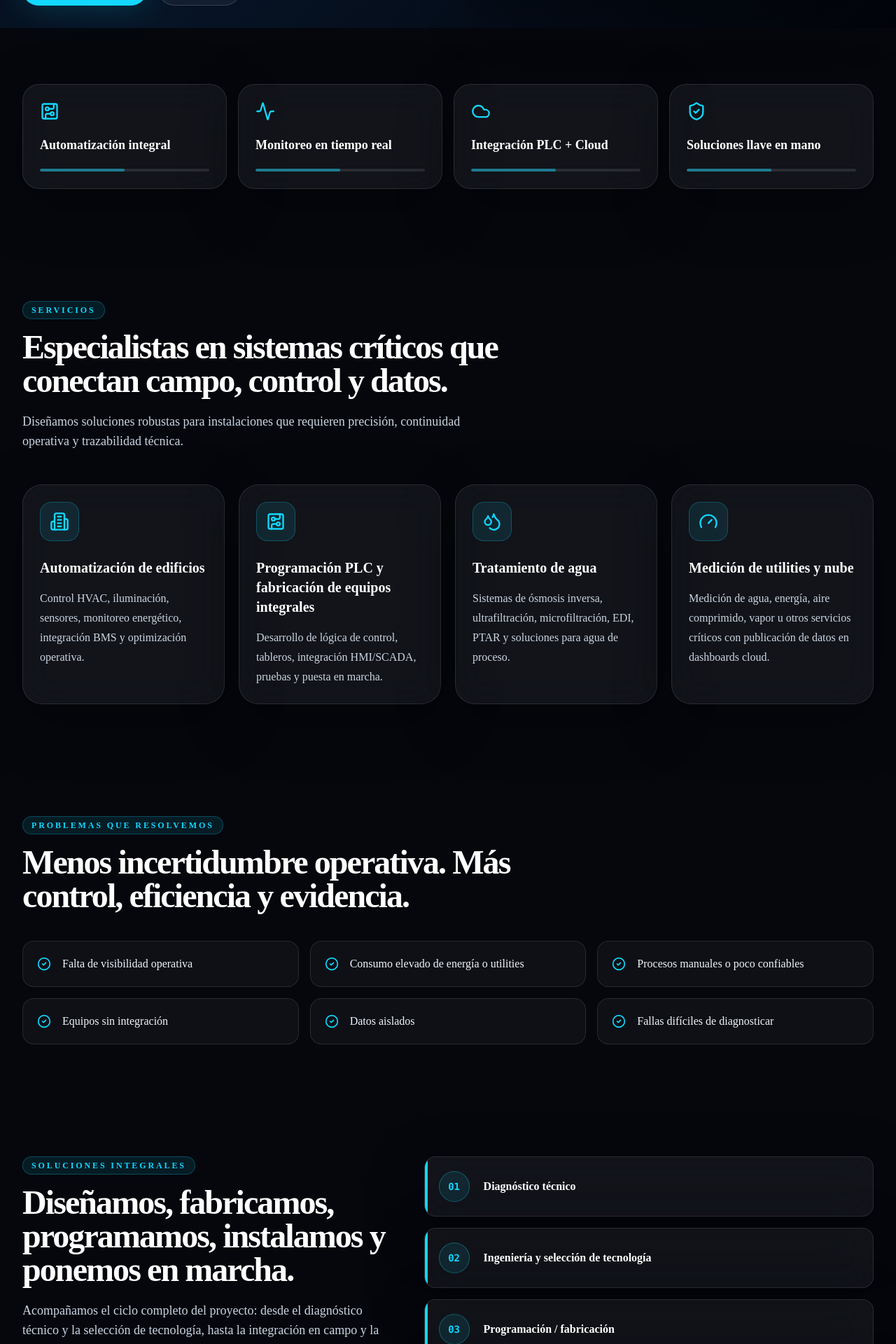
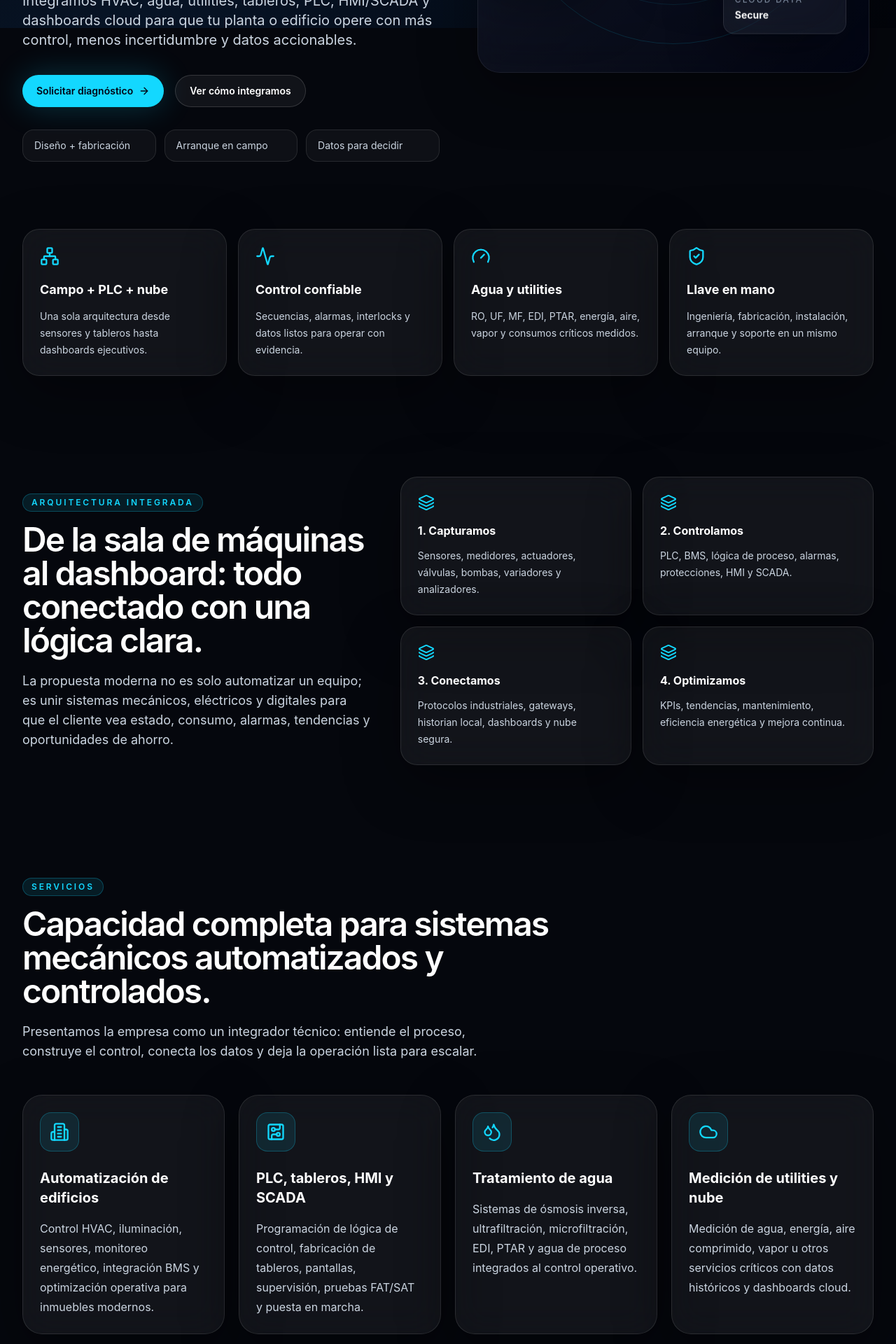
Before and after one commit to iJesusF/VortechWeb, a Next.js app: page / in a window 1280 px wide. Shown: the part 760-2680 px from the top of the page at 70% size. Built offline with nearby package versions, Linux system fonts and the light colour scheme.

Commit message:
Modernize landing page messaging

```diff
--- a/app/layout.tsx
+++ b/app/layout.tsx
@@ -1,10 +1,7 @@
 import type { Metadata } from "next";
-import { Geist, Geist_Mono } from "next/font/google";
 import "./globals.css";
 import { siteConfig } from "@/lib/site-config";
 
-const geistSans = Geist({ variable: "--font-geist-sans", subsets: ["latin"] });
-const geistMono = Geist_Mono({ variable: "--font-geist-mono", subsets: ["latin"] });
 
 export const metadata: Metadata = {
   metadataBase: new URL("https://integra-controls.vercel.app"),
@@ -13,7 +10,7 @@ export const metadata: Metadata = {
     template: `%s | ${siteConfig.shortName}`,
   },
   description:
-    "Landing corporativa premium para automatización industrial, PLC, medición de utilities, tratamiento de agua y dashboards cloud.",
+    "Landing corporativa premium para integración de sistemas mecánicos, automatización industrial, PLC, medición de utilities, tratamiento de agua y dashboards cloud.",
   keywords: [
     "automatización industrial",
     "PLC",
@@ -27,7 +24,7 @@ export const metadata: Metadata = {
   openGraph: {
     title: `${siteConfig.companyName} | Operaciones inteligentes`,
     description:
-      "Automatización, PLC, utilities, tratamiento de agua y monitoreo en la nube para edificios, plantas e infraestructura crítica.",
+      "Integración de sistemas mecánicos, automatización, PLC, utilities, tratamiento de agua y monitoreo cloud para edificios, plantas e infraestructura crítica.",
     type: "website",
     locale: "es_US",
   },
@@ -40,7 +37,7 @@ export const metadata: Metadata = {
 export default function RootLayout({ children }: Readonly<{ children: React.ReactNode }>) {
   return (
     <html lang="es" className="dark">
-      <body className={`${geistSans.variable} ${geistMono.variable} antialiased`}>{children}</body>
+      <body className="antialiased">{children}</body>
     </html>
   );
 }
--- a/app/page.tsx
+++ b/app/page.tsx
@@ -1,58 +1,65 @@
-import { Activity, ArrowRight, Building2, CheckCircle2, CircuitBoard, Cloud, Droplets, Gauge, ShieldCheck } from "lucide-react";
+import { Activity, ArrowRight, Building2, CheckCircle2, CircuitBoard, Cloud, Droplets, Gauge, Layers3, Network, ShieldCheck } from "lucide-react";
 import { Header } from "@/components/header";
 import { Reveal } from "@/components/motion";
 import { TechnicalVisual } from "@/components/technical-visual";
 import { siteConfig } from "@/lib/site-config";
 
 const metrics = [
-  { title: "Automatización integral", icon: CircuitBoard },
-  { title: "Monitoreo en tiempo real", icon: Activity },
-  { title: "Integración PLC + Cloud", icon: Cloud },
-  { title: "Soluciones llave en mano", icon: ShieldCheck },
+  { title: "Campo + PLC + nube", text: "Una sola arquitectura desde sensores y tableros hasta dashboards ejecutivos.", icon: Network },
+  { title: "Control confiable", text: "Secuencias, alarmas, interlocks y datos listos para operar con evidencia.", icon: Activity },
+  { title: "Agua y utilities", text: "RO, UF, MF, EDI, PTAR, energía, aire, vapor y consumos críticos medidos.", icon: Gauge },
+  { title: "Llave en mano", text: "Ingeniería, fabricación, instalación, arranque y soporte en un mismo equipo.", icon: ShieldCheck },
 ];
 
 const services = [
   {
     title: "Automatización de edificios",
-    text: "Control HVAC, iluminación, sensores, monitoreo energético, integración BMS y optimización operativa.",
+    text: "Control HVAC, iluminación, sensores, monitoreo energético, integración BMS y optimización operativa para inmuebles modernos.",
     icon: Building2,
   },
   {
-    title: "Programación PLC y fabricación de equipos integrales",
-    text: "Desarrollo de lógica de control, tableros, integración HMI/SCADA, pruebas y puesta en marcha.",
+    title: "PLC, tableros, HMI y SCADA",
+    text: "Programación de lógica de control, fabricación de tableros, pantallas, supervisión, pruebas FAT/SAT y puesta en marcha.",
     icon: CircuitBoard,
   },
   {
     title: "Tratamiento de agua",
-    text: "Sistemas de ósmosis inversa, ultrafiltración, microfiltración, EDI, PTAR y soluciones para agua de proceso.",
+    text: "Sistemas de ósmosis inversa, ultrafiltración, microfiltración, EDI, PTAR y agua de proceso integrados al control operativo.",
     icon: Droplets,
   },
   {
     title: "Medición de utilities y nube",
-    text: "Medición de agua, energía, aire comprimido, vapor u otros servicios críticos con publicación de datos en dashboards cloud.",
-    icon: Gauge,
+    text: "Medición de agua, energía, aire comprimido, vapor u otros servicios críticos con datos históricos y dashboards cloud.",
+    icon: Cloud,
   },
 ];
 
 const problems = [
-  "Falta de visibilidad operativa",
-  "Consumo elevado de energía o utilities",
-  "Procesos manuales o poco confiables",
-  "Equipos sin integración",
-  "Datos aislados",
-  "Fallas difíciles de diagnosticar",
+  "No sabes qué está pasando en campo hasta que hay una falla",
+  "Los equipos trabajan aislados y nadie ve el sistema completo",
+  "Hay consumos altos sin medición confiable por área o proceso",
+  "Los operadores dependen de rutinas manuales y bitácoras incompletas",
+  "La información está en PLC, hojas de cálculo o pantallas separadas",
+  "Diagnosticar una falla toma demasiado tiempo y detiene la operación",
+];
+
+const architecture = [
+  { title: "1. Capturamos", text: "Sensores, medidores, actuadores, válvulas, bombas, variadores y analizadores." },
+  { title: "2. Controlamos", text: "PLC, BMS, lógica de proceso, alarmas, protecciones, HMI y SCADA." },
+  { title: "3. Conectamos", text: "Protocolos industriales, gateways, historian local, dashboards y nube segura." },
+  { title: "4. Optimizamos", text: "KPIs, tendencias, mantenimiento, eficiencia energética y mejora continua." },
 ];
 
 const timeline = [
-  "Diagnóstico técnico",
-  "Ingeniería y selección de tecnología",
-  "Programación / fabricación",
-  "Instalación e integración",
-  "Puesta en marcha",
-  "Soporte y optimización",
+  "Diagnóstico técnico y alcance",
+  "Arquitectura de control y selección de tecnología",
+  "Ingeniería, programación y fabricación",
+  "Instalación, integración y pruebas",
+  "Puesta en marcha con capacitación",
+  "Soporte, monitoreo y optimización",
 ];
 
-const techTags = ["PLC", "HMI", "SCADA", "BMS", "IoT Industrial", "Cloud Dashboards", "Sensores", "Medidores", "RO", "UF", "MF", "EDI", "PTAR", "Data Logging", "Remote Monitoring"];
+const techTags = ["PLC", "HMI", "SCADA", "BMS", "IoT Industrial", "Modbus", "BACnet", "OPC UA", "MQTT", "Cloud Dashboards", "Sensores", "Medidores", "RO", "UF", "MF", "EDI", "PTAR", "Data Logging", "Remote Monitoring"];
 
 function SectionHeading({ eyebrow, title, copy }: { eyebrow: string; title: string; copy?: string }) {
   return (
@@ -71,23 +78,28 @@ export default function Home() {
       <main id="inicio" className="overflow-hidden">
         <section className="relative pt-32 sm:pt-40 lg:pt-44">
           <div className="absolute inset-x-0 top-20 h-px bg-gradient-to-r from-transparent via-cyanx/60 to-transparent" />
-          <div className="container-shell grid items-center gap-12 pb-20 lg:grid-cols-[1.02fr_.98fr] lg:pb-28">
+          <div className="container-shell grid items-center gap-12 pb-16 lg:grid-cols-[1.02fr_.98fr] lg:pb-24">
             <Reveal>
               <div className="max-w-3xl">
-                <span className="section-eyebrow">Ingeniería · Control · Agua · Datos</span>
+                <span className="section-eyebrow">Integración mecánica · Automatización · Control</span>
                 <h1 className="text-4xl font-black leading-[1.02] tracking-[-0.055em] text-white sm:text-6xl lg:text-7xl">
-                  Automatización, control y tratamiento de agua para operaciones inteligentes
+                  Convertimos sistemas mecánicos en operaciones inteligentes, medibles y automatizadas
                 </h1>
                 <p className="mt-6 max-w-2xl text-lg leading-8 text-slate-300 sm:text-xl">
-                  Integramos sistemas de automatización, PLC, medición de utilities, tratamiento de agua y monitoreo en la nube para edificios, plantas e infraestructura crítica.
+                  Integramos HVAC, agua, utilities, tableros, PLC, HMI/SCADA y dashboards cloud para que tu planta o edificio opere con más control, menos incertidumbre y datos accionables.
                 </p>
                 <div className="mt-9 flex flex-col gap-4 sm:flex-row">
                   <a href="#contacto" className="cta-button bg-cyanx text-slate-950 shadow-glow hover:-translate-y-0.5 hover:bg-white">
-                    Solicitar cotización <ArrowRight className="ml-2 size-4" aria-hidden="true" />
+                    Solicitar diagnóstico <ArrowRight className="ml-2 size-4" aria-hidden="true" />
                   </a>
-                  <a href="#servicios" className="cta-button border border-white/15 bg-white/5 text-white hover:-translate-y-0.5 hover:border-cyanx/70 hover:text-cyanx">
-                    Ver servicios
+                  <a href="#arquitectura" className="cta-button border border-white/15 bg-white/5 text-white hover:-translate-y-0.5 hover:border-cyanx/70 hover:text-cyanx">
+                    Ver cómo integramos
                   </a>
+                </div>
+                <div className="mt-8 grid gap-3 text-sm text-slate-300 sm:grid-cols-3">
+                  <span className="rounded-2xl border border-white/10 bg-white/[0.04] px-4 py-3">Diseño + fabricación</span>
+                  <span className="rounded-2xl border border-white/10 bg-white/[0.04] px-4 py-3">Arranque en campo</span>
+                  <span className="rounded-2xl border border-white/10 bg-white/[0.04] px-4 py-3">Datos para decidir</span>
                 </div>
               </div>
             </Reveal>
@@ -97,18 +109,16 @@ export default function Home() {
           </div>
         </section>
 
-        <section aria-label="Métricas de confianza" className="container-shell pb-20">
+        <section aria-label="Capacidades clave" className="container-shell pb-16">
           <div className="grid gap-4 sm:grid-cols-2 lg:grid-cols-4">
             {metrics.map((metric, index) => {
               const Icon = metric.icon;
               return (
                 <Reveal key={metric.title} delay={index * 0.06}>
-                  <div className="glass-panel group rounded-3xl p-6 transition hover:-translate-y-1 hover:border-cyanx/40">
+                  <div className="glass-panel group h-full rounded-3xl p-6 transition hover:-translate-y-1 hover:border-cyanx/40">
                     <Icon className="mb-5 size-7 text-cyanx" aria-hidden="true" />
                     <h3 className="text-lg font-bold text-white">{metric.title}</h3>
-                    <div className="mt-5 h-1 w-full overflow-hidden rounded-full bg-white/10">
-                      <div className="h-full w-2/3 origin-left animate-pulseLine rounded-full bg-cyanx" />
-                    </div>
+                    <p className="mt-3 text-sm leading-6 text-slate-300">{metric.text}</p>
                   </div>
                 </Reveal>
               );
@@ -116,8 +126,25 @@ export default function Home() {
           </div>
         </section>
 
+        <section id="arquitectura" className="container-shell scroll-mt-28 py-20">
+          <div className="grid gap-10 lg:grid-cols-[.85fr_1.15fr] lg:items-center">
+            <SectionHeading eyebrow="Arquitectura integrada" title="De la sala de máquinas al dashboard: todo conectado con una lógica clara." copy="La propuesta moderna no es solo automatizar un equipo; es unir sistemas mecánicos, eléctricos y digitales para que el cliente vea estado, consumo, alarmas, tendencias y oportunidades de ahorro." />
+            <div className="grid gap-4 sm:grid-cols-2">
+              {architecture.map((item, index) => (
+                <Reveal key={item.title} delay={index * 0.06}>
+                  <article className="glass-panel h-full rounded-[1.5rem] p-6">
+                    <Layers3 className="mb-4 size-6 text-cyanx" aria-hidden="true" />
+                    <h3 className="font-bold text-white">{item.title}</h3>
+                    <p className="mt-3 text-sm leading-6 text-slate-300">{item.text}</p>
+                  </article>
+                </Reveal>
+              ))}
+            </div>
+          </div>
+        </section>
+
         <section id="servicios" className="container-shell scroll-mt-28 py-20">
-          <SectionHeading eyebrow="Servicios" title="Especialistas en sistemas críticos que conectan campo, control y datos." copy="Diseñamos soluciones robustas para instalaciones que requieren precisión, continuidad operativa y trazabilidad técnica." />
+          <SectionHeading eyebrow="Servicios" title="Capacidad completa para sistemas mecánicos automatizados y controlados." copy="Presentamos la empresa como un integrador técnico: entiende el proceso, construye el control, conecta los datos y deja la operación lista para escalar." />
           <div className="mt-12 grid gap-5 lg:grid-cols-4">
             {services.map((service, index) => {
               const Icon = service.icon;
@@ -141,9 +168,9 @@ export default function Home() {
           <div className="mt-10 grid gap-4 sm:grid-cols-2 lg:grid-cols-3">
             {problems.map((problem, index) => (
               <Reveal key={problem} delay={index * 0.04}>
-                <div className="flex items-center gap-4 rounded-2xl border border-white/10 bg-white/[0.04] p-5">
-                  <CheckCircle2 className="size-5 shrink-0 text-cyanx" aria-hidden="true" />
-                  <span className="font-medium text-slate-100">{problem}</span>
+                <div className="flex h-full items-start gap-4 rounded-2xl border border-white/10 bg-white/[0.04] p-5">
+                  <CheckCircle2 className="mt-1 size-5 shrink-0 text-cyanx" aria-hidden="true" />
+                  <span className="font-medium leading-7 text-slate-100">{problem}</span>
                 </div>
               </Reveal>
             ))}
@@ -152,7 +179,7 @@ export default function Home() {
 
         <section id="soluciones" className="container-shell scroll-mt-28 py-20">
           <div className="grid gap-12 lg:grid-cols-[.9fr_1.1fr] lg:items-start">
-            <SectionHeading eyebrow="Soluciones integrales" title="Diseñamos, fabricamos, programamos, instalamos y ponemos en marcha." copy="Acompañamos el ciclo completo del proyecto: desde el diagnóstico técnico y la selección de tecnología, hasta la integración en campo y la optimización posterior." />
+            <SectionHeading eyebrow="Soluciones llave en mano" title="Diseñamos, fabricamos, programamos, instalamos y ponemos en marcha." copy="Una página más chingona debe dejar claro que el prospecto no compra piezas aisladas: compra una solución completa, documentada y lista para operar." />
             <div id="proceso" className="scroll-mt-28 space-y-4">
               {timeline.map((step, index) => (
                 <Reveal key={step} delay={index * 0.05}>
@@ -173,7 +200,7 @@ export default function Home() {
 
         <section id="tecnologia" className="container-shell scroll-mt-28 py-20">
           <div className="glass-panel overflow-hidden rounded-[2rem] p-8 sm:p-10">
-            <SectionHeading eyebrow="Tecnología" title="Arquitecturas abiertas para control, datos y continuidad operativa." copy="Integramos tecnologías industriales y de tratamiento de agua con dashboards, medición y monitoreo remoto." />
+            <SectionHeading eyebrow="Tecnología" title="Arquitecturas abiertas para control, datos y continuidad operativa." copy="La web comunica que podemos convivir con equipos existentes y crear una capa moderna de operación sin encerrar al cliente en una sola marca." />
             <div className="mt-10 flex flex-wrap gap-3">
               {techTags.map((tag) => (
                 <span key={tag} className="rounded-full border border-cyanx/20 bg-cyanx/10 px-4 py-2 text-sm font-semibold text-cyan-100">
@@ -190,7 +217,7 @@ export default function Home() {
               <div>
                 <p className="text-sm font-bold uppercase tracking-[0.24em] text-cyanx">Siguiente nivel operativo</p>
                 <h2 className="mt-4 max-w-3xl text-3xl font-black tracking-[-0.04em] text-white sm:text-5xl">
-                  Convierte tus instalaciones en sistemas inteligentes, medibles y automatizados
+                  Hagamos que tus sistemas mecánicos se vean, se controlen y se optimicen como una operación de clase mundial
                 </h2>
               </div>
               <a href="#contacto" className="cta-button mt-8 bg-white text-slate-950 hover:-translate-y-0.5 hover:bg-cyanx lg:mt-0">
@@ -202,7 +229,7 @@ export default function Home() {
 
         <section id="contacto" className="container-shell scroll-mt-28 py-20">
           <div className="grid gap-10 lg:grid-cols-[.85fr_1.15fr]">
-            <SectionHeading eyebrow="Contacto" title="Cuéntanos qué operación quieres automatizar, medir o mejorar." copy="El formulario queda listo para conectarse posteriormente con una API route, Resend, EmailJS o el servicio de email que prefieras." />
+            <SectionHeading eyebrow="Contacto" title="Cuéntanos qué sistema quieres automatizar, medir o mejorar." copy="Para capturar prospectos, conviene pedir pocos datos, orientar el tipo de proyecto y prometer un siguiente paso claro: revisión técnica inicial." />
             <Reveal>
               <form className="glass-panel grid gap-5 rounded-[2rem] p-6 sm:grid-cols-2 sm:p-8" aria-label="Formulario de contacto">
                 {[
@@ -220,7 +247,8 @@ export default function Home() {
                   Tipo de proyecto
                   <select name="projectType" className="rounded-2xl border border-white/10 bg-slate-950/70 px-4 py-3 text-white outline-none transition focus:border-cyanx focus:ring-2 focus:ring-cyanx/20" defaultValue="">
                     <option value="" disabled>Selecciona una opción</option>
-                    <option>Automatización de edificios</option>
+                    <option>Sistema mecánico automatizado</option>
+                    <option>Automatización de edificios / BMS</option>
                     <option>PLC / tableros / SCADA</option>
                     <option>Tratamiento de agua</option>
                     <option>Medición de utilities y nube</option>
@@ -229,13 +257,13 @@ export default function Home() {
                 </label>
                 <label className="grid gap-2 text-sm font-medium text-slate-200 sm:col-span-2">
                   Mensaje
-                  <textarea name="message" rows={5} className="rounded-2xl border border-white/10 bg-slate-950/70 px-4 py-3 text-white outline-none transition placeholder:text-slate-500 focus:border-cyanx focus:ring-2 focus:ring-cyanx/20" placeholder="Describe tu necesidad, alcance o reto operativo." />
+                  <textarea name="message" rows={5} className="rounded-2xl border border-white/10 bg-slate-950/70 px-4 py-3 text-white outline-none transition placeholder:text-slate-500 focus:border-cyanx focus:ring-2 focus:ring-cyanx/20" placeholder="Describe tu sistema, problema operativo, equipos actuales o meta de automatización." />
                 </label>
                 <div className="sm:col-span-2">
                   <button type="button" className="cta-button w-full bg-cyanx text-slate-950 shadow-glow hover:bg-white sm:w-auto">
-                    Enviar solicitud
+                    Pedir revisión técnica
                   </button>
-                  <p className="mt-4 text-sm text-slate-400">Próximo paso técnico: conectar este formulario a <code className="text-cyanx">/api/contact</code> o a un proveedor de email transaccional.</p>
+                  <p className="mt-4 text-sm text-slate-400">Recomendación práctica: conectar este formulario a <code className="text-cyanx">/api/contact</code>, Resend o un CRM para responder prospectos en menos de 24 horas.</p>
                 </div>
               </form>
             </Reveal>
@@ -247,7 +275,7 @@ export default function Home() {
         <div className="container-shell grid gap-8 md:grid-cols-4">
           <div className="md:col-span-2">
             <p className="text-lg font-black tracking-[0.22em] text-white">{siteConfig.shortName}</p>
-            <p className="mt-3 max-w-md text-sm leading-6 text-slate-400">{siteConfig.companyName} — automatización, control industrial, tratamiento de agua y medición inteligente de utilities.</p>
+            <p className="mt-3 max-w-md text-sm leading-6 text-slate-400">{siteConfig.companyName} — integración de sistemas mecánicos, automatización, control industrial, tratamiento de agua y medición inteligente de utilities.</p>
           </div>
           <div>
             <h3 className="font-bold text-white">Servicios</h3>
--- a/lib/site-config.ts
+++ b/lib/site-config.ts
@@ -5,6 +5,7 @@ export const siteConfig = {
   phone: "+1 (000) 000-0000",
   location: "Operación regional · Placeholder",
   navItems: [
+    { label: "Arquitectura", href: "#arquitectura" },
     { label: "Servicios", href: "#servicios" },
     { label: "Soluciones", href: "#soluciones" },
     { label: "Proceso", href: "#proceso" },
--- a/tailwind.config.ts
+++ b/tailwind.config.ts
@@ -11,7 +11,7 @@ const config: Config = {
         steel: "#9fb3c8",
       },
       fontFamily: {
-        sans: ["var(--font-geist-sans)", "Inter", "system-ui", "sans-serif"],
+        sans: ["Inter", "ui-sans-serif", "system-ui", "-apple-system", "BlinkMacSystemFont", "Segoe UI", "sans-serif"],
       },
       boxShadow: {
         glow: "0 0 45px rgba(19, 216, 255, 0.22)",
```
Also changed, not shown: next-env.d.ts.
